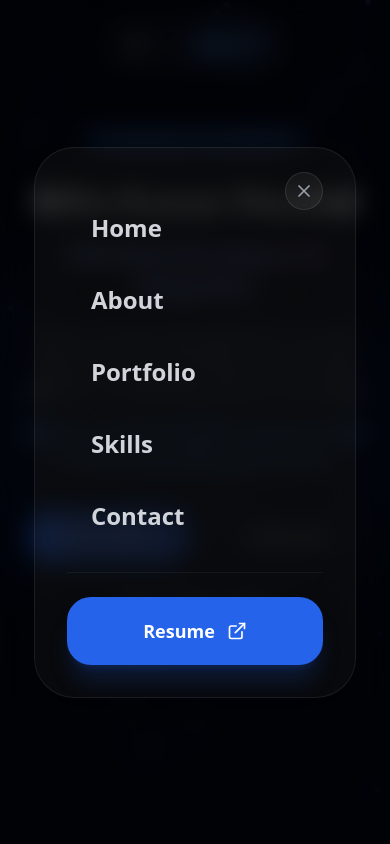
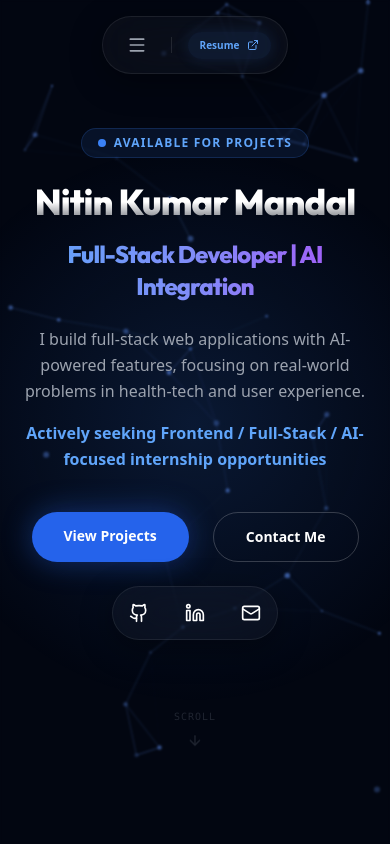
Before and after one commit to nitinmandal/portfolio, a React (Vite) app: page / in a window 390 px wide. Shown: the top 844 px of the page. Built offline with nearby package versions, Linux system fonts and the light colour scheme.

Commit message:
Fix mobile navbar close behavior

```diff
--- a/src/components/Navbar.jsx
+++ b/src/components/Navbar.jsx
@@ -14,6 +14,15 @@ const Navbar = () => {
         window.addEventListener('scroll', handleScroll);
         return () => window.removeEventListener('scroll', handleScroll);
     }, []);
+
+    // Prevent body scroll when mobile menu is open
+    useEffect(() => {
+        if (isOpen) {
+            document.body.style.overflow = 'hidden';
+        } else {
+            document.body.style.overflow = 'unset';
+        }
+    }, [isOpen]);
 
     const navLinks = [
         { name: 'Home', href: '#home' },
@@ -70,11 +79,13 @@ const Navbar = () => {
                 </div>
             </motion.div>
 
+            <AnimatePresence>
+                {isOpen && (
                     <motion.div
                         initial={{ opacity: 0, scale: 0.95, y: -10 }}
                         animate={{ opacity: 1, scale: 1, y: 0 }}
                         exit={{ opacity: 0, scale: 0.95, y: -10 }}
-                        className="fixed inset-0 z-[60] flex items-center justify-center p-4 md:hidden pointer-events-auto bg-black/60 backdrop-blur-md"
+                        className="fixed inset-0 z-[999] flex items-center justify-center p-4 md:hidden pointer-events-auto bg-black/60 backdrop-blur-md"
                         onClick={() => setIsOpen(false)}
                     >
                         <motion.div
@@ -83,9 +94,9 @@ const Navbar = () => {
                         >
                             <button
                                 onClick={() => setIsOpen(false)}
-                                className="absolute top-6 right-8 p-2 rounded-full bg-white/5 border border-white/10 text-gray-400 hover:text-white transition-colors"
+                                className="absolute top-6 right-8 p-2 rounded-full bg-white/5 border border-white/10 text-gray-400 hover:text-white transition-colors cursor-pointer"
                             >
-                                <X className="w-5 h-5" />
+                                <X className="w-5 h-5 pointer-events-none" />
                             </button>
 
                             <div className="flex flex-col gap-2 mt-4">
@@ -119,6 +130,8 @@ const Navbar = () => {
                             </a>
                         </motion.div>
                     </motion.div>
+                )}
+            </AnimatePresence>
         </nav>
     );
 };
```
